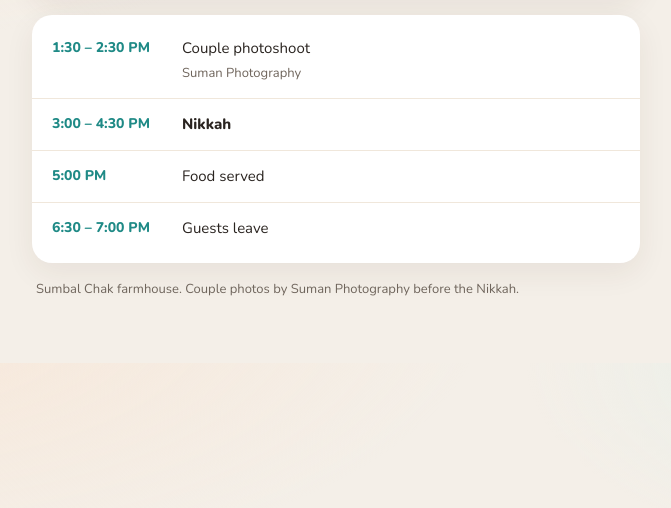
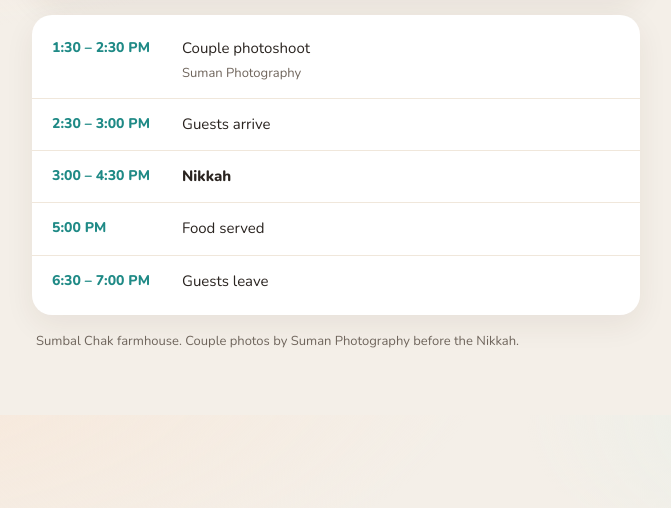
Before and after one commit to aahmad94/sumbal-chak-nov8, a plain HTML site: page schedule.html in a window 1280 px wide. Shown: the part 180-688 px from the top of the page, without its empty margins (304-975 px from the left). Drawn offline with nearby package versions, Linux system fonts and the light colour scheme.

Commit message:
Add guest arrival 2:30–3:00

```diff
--- a/schedule.html
+++ b/schedule.html
@@ -93,6 +93,10 @@
         <div class="what">Couple photoshoot<br><span style="color:#6f655c;font-size:13px;">Suman Photography</span></div>
       </div>
       <div class="row">
+        <div class="time">2:30 – 3:00 PM</div>
+        <div class="what">Guests arrive</div>
+      </div>
+      <div class="row">
         <div class="time">3:00 – 4:30 PM</div>
         <div class="what"><strong>Nikkah</strong></div>
       </div>
```
